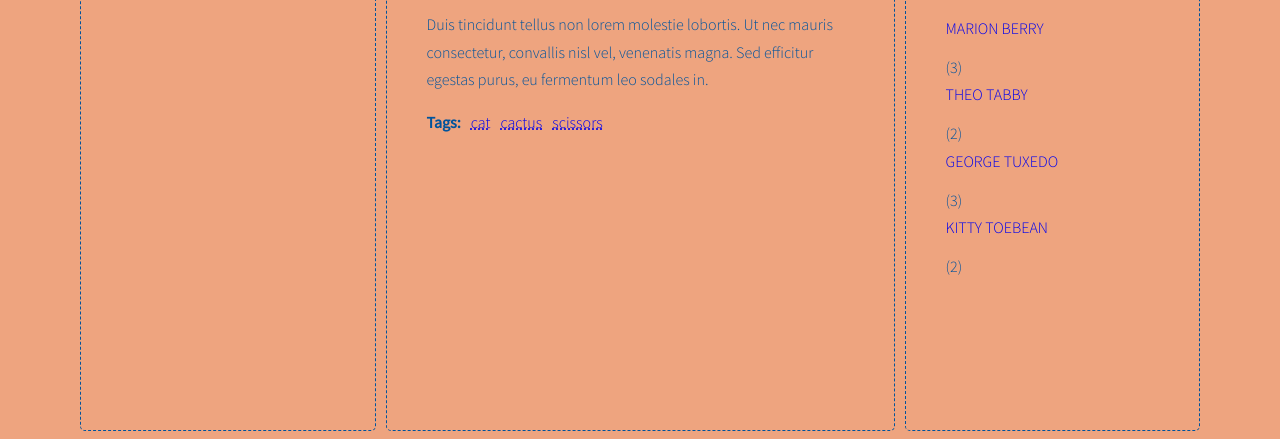
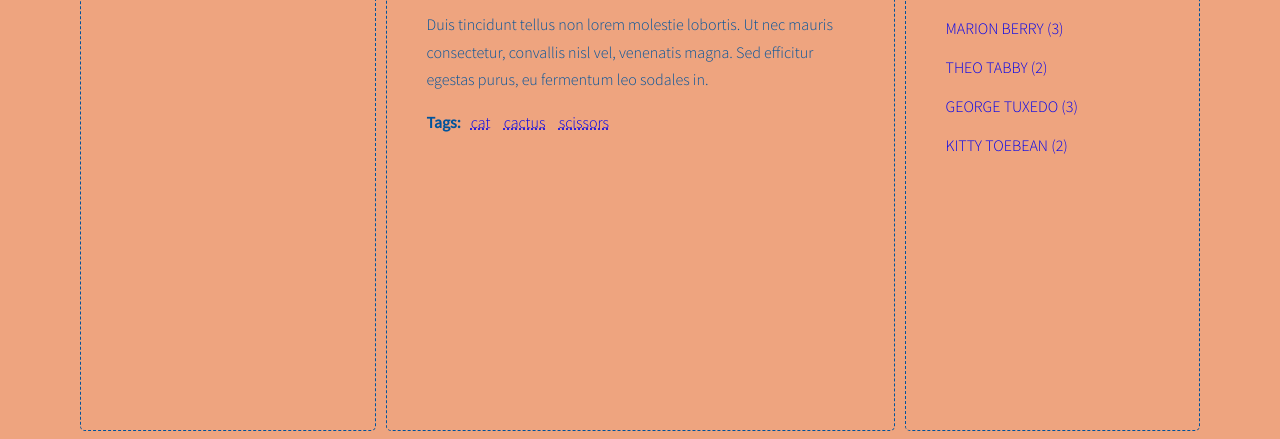
Before and after one commit to kaz4486/javascript-blog, a website: page index.html in a window 1280 px wide. Shown: the part 662-1101 px from the top of the page. Drawn offline with nearby package versions, Linux system fonts and the light colour scheme; a web font is replaced by a local one.

Commit message:
Add handlebars for articleLink, postTags, postAuthors, tagCloudLink, authorList

```diff
--- a/index.html
+++ b/index.html
@@ -394,6 +394,28 @@
         </main>
       </div>
     </div>
+    <script id="template-article-link" type="text/x-handlebars-template">
+      <li><a href='#{{id}}'><span>{{title}}</span></a></li>
+    </script>
+    <script id="template-post-tags" type="text/x-handlebars-template">
+      <li><a href='#tag-{{id}}'><span>{{title}}</span></a></li>
+    </script>
+    <script id="template-post-author" type="text/x-handlebars-template">
+      <a href='#author-{{id}}'><span>{{title}}</span></a>
+    </script>
+    <script id="template-tag-cloud-link" type="text/x-handlebars-template">
+      {{#each tags}}
+        <li><a
+            href='#tag-{{tag}}'
+            class='className tag-size-{{count}}'
+          >{{tag}}</a></li>
+      {{/each}}
+    </script>
+    <script id="template-authors-list" type="text/x-handlebars-template">
+      {{#each author}}
+        <li><a href='#author-{{author}}'>{{author}} ({{count}})</a></li>
+      {{/each}}
+    </script>
     <script src="https://cdnjs.cloudflare.com/ajax/libs/handlebars.js/4.1.0/handlebars.min.js"></script>
     <script src="js/script.js"></script>
   </body>
--- a/js/script.js
+++ b/js/script.js
@@ -1,3 +1,21 @@
+const templates = {
+  articleLink: Handlebars.compile(
+    document.querySelector('#template-article-link').innerHTML
+  ),
+  postTags: Handlebars.compile(
+    document.querySelector('#template-post-tags').innerHTML
+  ),
+  postAuthor: Handlebars.compile(
+    document.querySelector('#template-post-author').innerHTML
+  ),
+  tagCloudLink: Handlebars.compile(
+    document.querySelector('#template-tag-cloud-link').innerHTML
+  ),
+  authorList: Handlebars.compile(
+    document.querySelector('#template-authors-list').innerHTML
+  ),
+};
+
 const opts = {
   tagSizes: {
     count: 4,
@@ -113,7 +131,9 @@ function generateTitleLinks(customSelector = '') {
 
     /* create link html code and save to variable */
 
-    const linkHTML = `<li><a href="#${articleId}"><span>${articleTitle}</span></a></li>`;
+    //const linkHTML = `<li><a href="#${articleId}"><span>${articleTitle}</span></a></li>`;
+    const linkHTMLData = { id: articleId, title: articleTitle };
+    const linkHTML = templates.articleLink(linkHTMLData);
     console.log(linkHTML);
 
     /* insert link html code to link list */
@@ -197,7 +217,9 @@ function generateTags() {
       console.log(tag);
 
       /* generate HTML of the link */
-      const linkHTML = `<li><a href="#tag-${tag}">${tag}</a></li>`;
+      // const linkHTML = `<li><a href="#tag-${tag}">${tag}</a></li>`;
+      const postTagsData = { id: tag, title: tag };
+      const linkHTML = templates.postTags(postTagsData);
       console.log('linkHtml:' + linkHTML);
 
       /* add generated code to html variable */
@@ -233,7 +255,7 @@ function generateTags() {
 
   /* [NEW] create variable for all links HTML code */
 
-  let allTagsHTML = '';
+  const allTagsData = { tags: [] };
 
   /* [NEW] START LOOP: for each tag in allTags: */
   for (let tag in allTags) {
@@ -245,12 +267,17 @@ function generateTags() {
     )}">${tag}</a></li>`;
     console.log('linkHtml:' + linkHTML);
 
-    allTagsHTML += linkHTML;
+    allTagsData.tags.push({
+      tag: tag,
+      count: allTags[tag],
+      className: calculateTagClass(allTags[tag], tagsParams),
+    });
   }
   /* [NEW] END LOOP: for each tag in allTags: */
 
   /*[NEW] add HTML from allTagsHTML to tagList */
-  tagList.innerHTML = allTagsHTML;
+  tagList.innerHTML = templates.tagCloudLink(allTagsData);
+  console.log(allTagsData);
 }
 generateTags();
 
@@ -354,7 +381,9 @@ function generateAuthors() {
     console.log('articleAuthor:' + author);
 
     /* generate HTML of the link */
-    const linkHTML = `<a href="#author-${author}">${author}</a>`;
+    //const linkHTML = `<a href="#author-${author}">${author}</a>`;
+    const postAuthorData = { id: author, title: author };
+    const linkHTML = templates.postAuthor(postAuthorData);
     console.log('linkHtml:' + linkHTML);
 
     /* [NEW] check if this link is NOT already in allAuthors */
@@ -383,21 +412,25 @@ function generateAuthors() {
 
   /* [NEW] create variable for all links HTML code */
 
-  let allAuthorsHTML = '';
+  const allAuthorsData = { author: [] };
 
-  /* [NEW] START LOOP: for each tag in allTags: */
+  /* [NEW] START LOOP: for each tag in allAuthors: */
   for (let author in allAuthors) {
-    /* [NEW] generate code of a link and add it to allTagsHTML */
+    /* [NEW] generate code of a link and add it to allAuthorsHTML */
 
     const linkHTML = `<li><a href="#author-${author}">${author}</a></li>`;
     console.log('linkHtml:' + linkHTML);
 
-    allAuthorsHTML += linkHTML + ' (' + allAuthors[author] + ') ';
+    // allAuthorsHTML += linkHTML + ' (' + allAuthors[author] + ') ';
+    allAuthorsData.author.push({
+      author: author,
+      count: allAuthors[author],
+    });
   }
-  /* [NEW] END LOOP: for each tag in allTags: */
+  /* [NEW] END LOOP: for each tag in allAuthors: */
 
-  /*[NEW] add HTML from allTagsHTML to tagList */
-  authorsList.innerHTML = allAuthorsHTML;
+  /*[NEW] add HTML from allAuthorsHTML to authorsList */
+  authorsList.innerHTML = templates.authorList(allAuthorsData);
 }
 
 generateAuthors();
```
